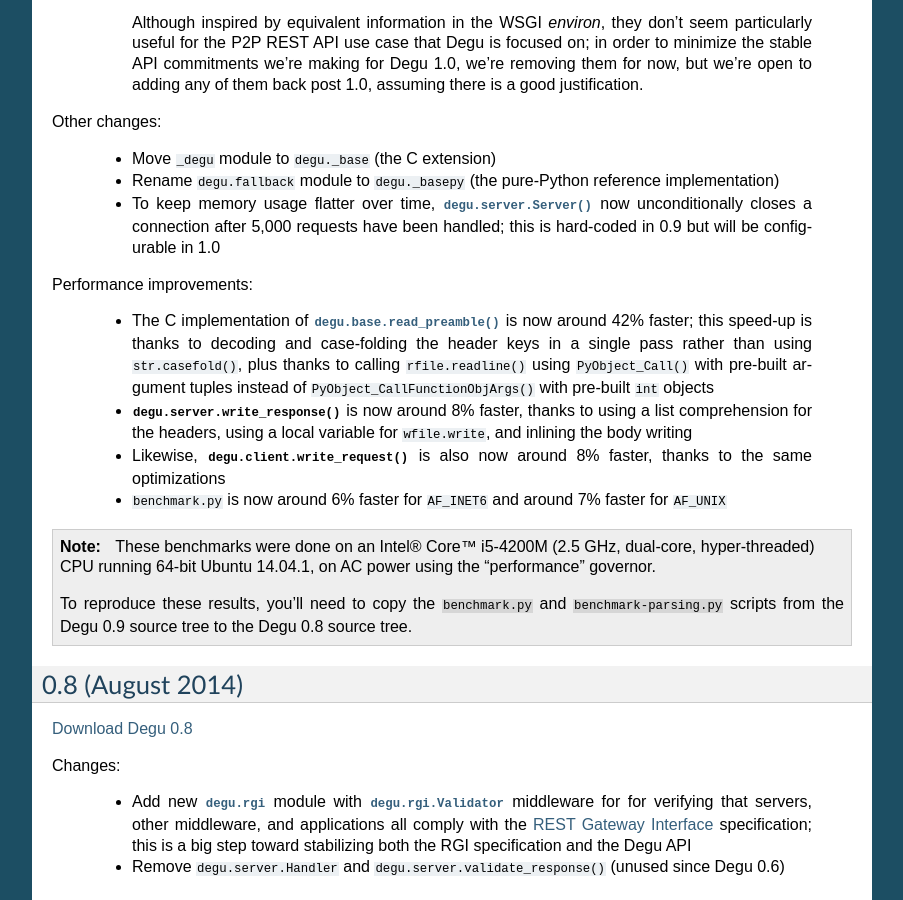
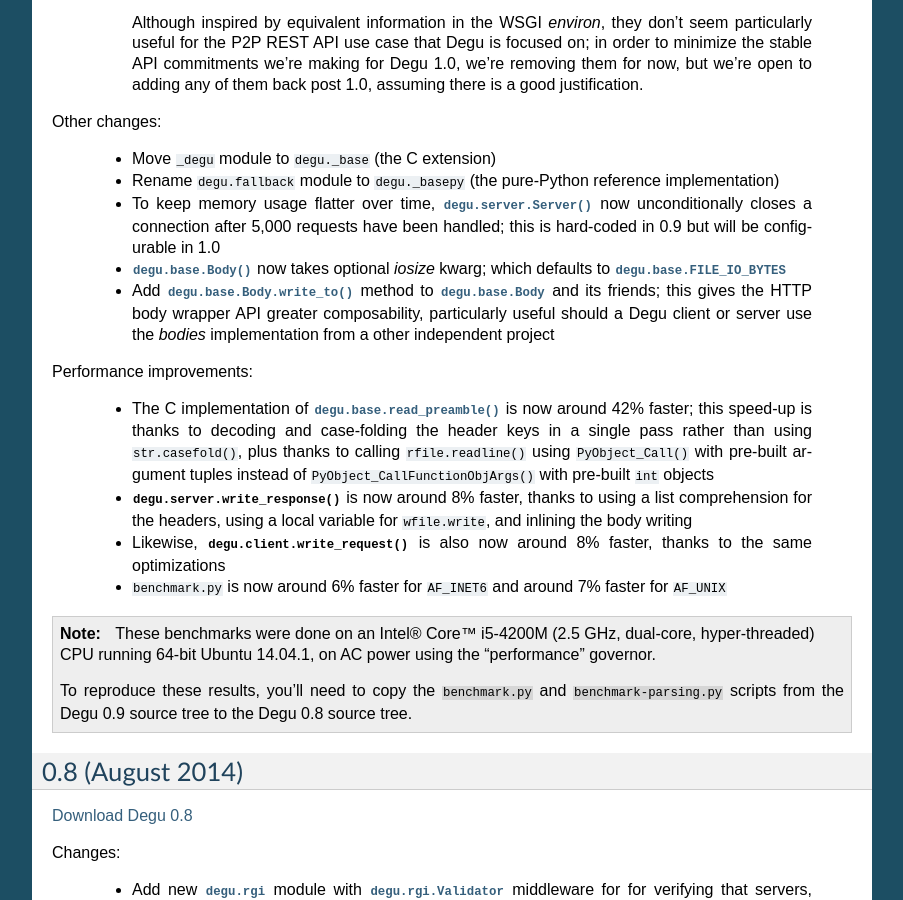
Before and after one commit to json420/degu, a Sphinx documentation site: the page built from doc/changelog.rst, in a window 1280 px wide and 900 px high, scrolled down 1060 px. Shown: the whole window, without its empty margins (198-1101 px from the left). Built offline with Sphinx 7.4.7, drawn with Linux system fonts in a browser that asks for light colours.

Commit message:
Add docs for base.FILE_IO_BYTES, base.Body.write_to()

```diff
--- a/doc/changelog.rst
+++ b/doc/changelog.rst
@@ -80,6 +80,14 @@
     *   To keep memory usage flatter over time, :class:`degu.server.Server()`
         now unconditionally closes a connection after 5,000 requests have been
         handled; this is hard-coded in 0.9 but will be configurable in 1.0
+
+    *   :class:`degu.base.Body()` now takes optional *iosize* kwarg; which
+        defaults to :data:`degu.base.FILE_IO_BYTES`
+
+    *   Add :meth:`degu.base.Body.write_to()` method to :class:`degu.base.Body`
+        and its friends; this gives the HTTP body wrapper API greater
+        composability, particularly useful should a Degu client or server use
+        the *bodies* implementation from a other independent project
 
 
 Performance improvements:
```
Also changed, not shown: doc/degu.base.rst (+13 -8 lines).
